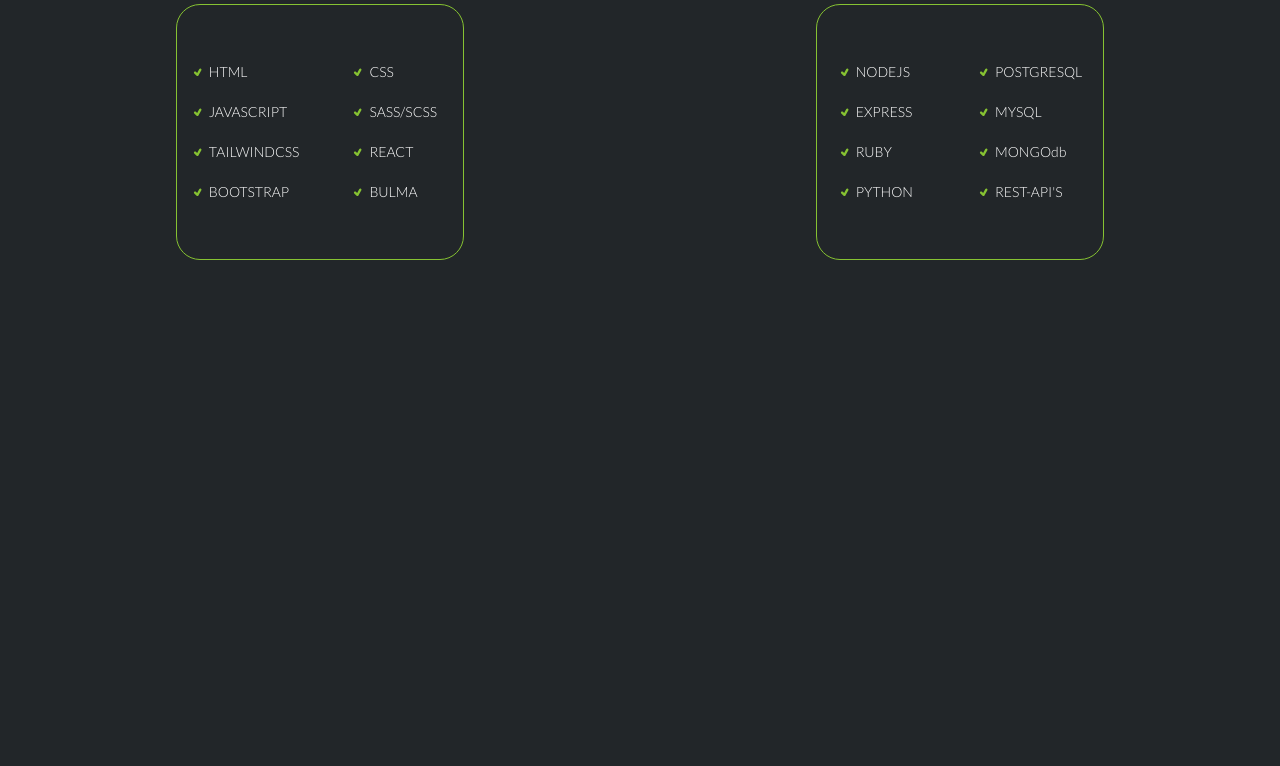
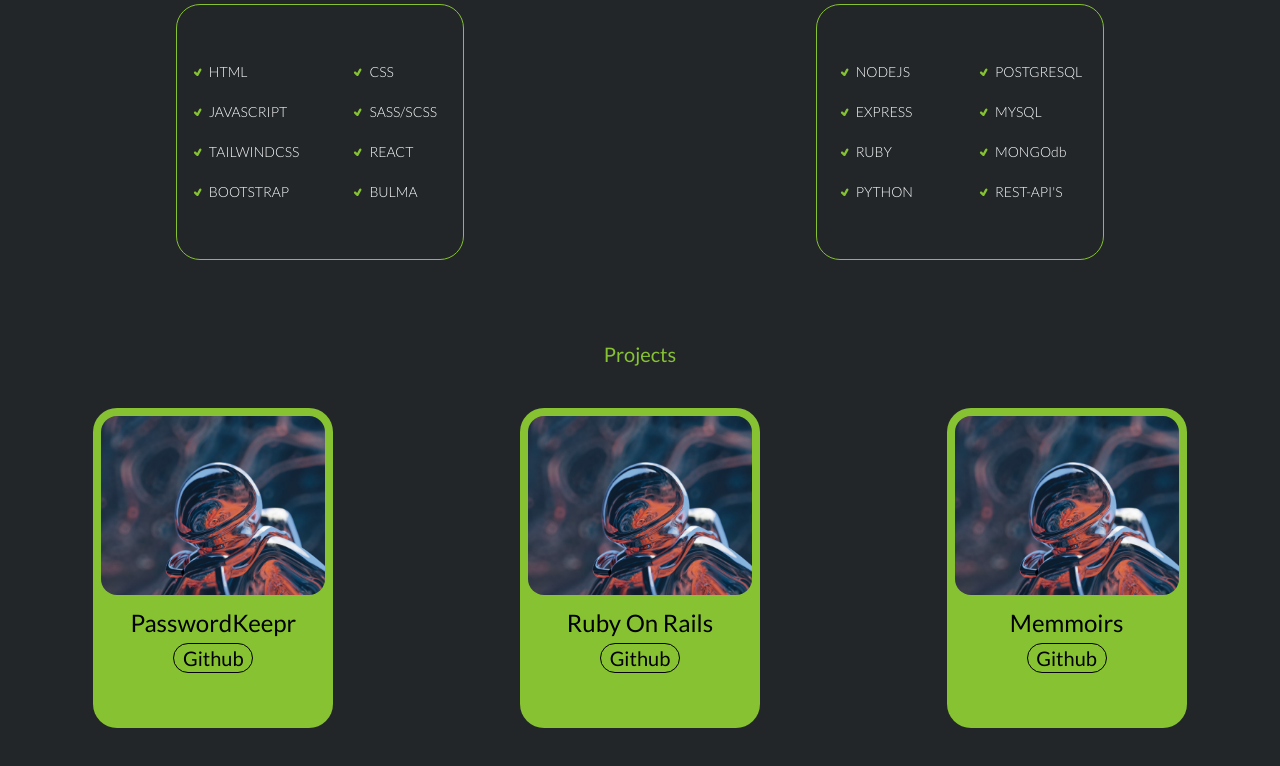
Before and after one commit to S550Stang/portfolio, a React (Create React App) app in the folder client/: page / in a window 1280 px wide. Shown: the part 2000-2766 px from the top of the page. Before the commit the page ends 2300 px from the top, so only its background shows below. Built offline with nearby package versions, Linux system fonts and the light colour scheme.

Commit message:
grid layour for all the projects

```diff
--- a/client/src/App.jsx
+++ b/client/src/App.jsx
@@ -4,6 +4,7 @@
 import ExperiencePage from "./ExperiencePage";
 import SkillsPage from "./SkillsPage";
 import VectorGraphicsPage from "./VectorGraphicsPage";
+import ProjectsPage from "./ProjectPage";
 
 export default function App() {
   return (
@@ -13,6 +14,7 @@
       <AboutPage />
       <ExperiencePage />
       <SkillsPage />
+      <ProjectsPage />
     </>
   );
 }
--- a/client/src/GlassNavigationPage/GlassNavigationComponent/index.jsx
+++ b/client/src/GlassNavigationPage/GlassNavigationComponent/index.jsx
@@ -44,14 +44,18 @@
           sm:text-sm md:text-md lg:text-lg xl:text-lg 2xl:text-2xl"
         />
       </a>
+      <a href="#Projects">
         <GiHeartBattery
           className="hover:cursor-pointer invisible sm:visible sm:hover:text-white
         sm:text-sm md:text-md lg:text-lg xl:text-lg 2xl:text-2xl"
         />
+      </a>
+      <a href="#Contact">
         <RiMessage2Fill
           className="hover:cursor-pointer invisible sm:visible sm:hover:text-white
         sm:text-sm md:text-md lg:text-lg xl:text-lg 2xl:text-2xl"
         />
+      </a>
     </motion.div>
   );
 }
--- a/client/src/HomePage/HamburgerToggle/HamburgerToggle.jsx
+++ b/client/src/HomePage/HamburgerToggle/HamburgerToggle.jsx
@@ -44,14 +44,6 @@
         </li>
         <li>
           <a
-            href="#Portfolio"
-            className="cursor-pointer hover:underline hover:text-white"
-          >
-            Portfolio
-          </a>
-        </li>
-        <li>
-          <a
             href="#Contact"
             className="cursor-pointer hover:underline hover:text-white"
           >
--- /dev/null
+++ b/client/src/ProjectPage/BitlyCloneComponent/index.jsx
@@ -0,0 +1,20 @@
+import React from "react";
+import image from "../../assets/unsplash.jpg";
+
+export default function BitlyCloneComponent() {
+  return (
+    <div className="w-60 h-80 mt-10 btn-bg hover:bg-[#222629] hover:border hover:border-[#86C232] rounded-3xl mx-auto font-Lato ">
+      <div className="flex flex-col justify-center items-center hover:text-white gap-1">
+        <img
+          src={image}
+          alt="passwordKeepr"
+          className="w-full p-2 rounded-3xl"
+        />
+        <p className="text-2xl ">Bitly Clone </p>
+        <button className="text-black inline-block border border-black text-lg lg:text-xl rounded-3xl w-20 btn-bg">
+          <a href="https://github.com/S550Stang/tinyApp">Github</a>
+        </button>
+      </div>
+    </div>
+  );
+}
--- /dev/null
+++ b/client/src/ProjectPage/LoadashCloneComponent/index.jsx
@@ -0,0 +1,20 @@
+import React from "react";
+import image from "../../assets/unsplash.jpg";
+
+export default function LoadashCloneComponent() {
+  return (
+    <div className="w-60 h-80 mt-10 btn-bg hover:bg-[#222629] hover:border hover:border-[#86C232] rounded-3xl mx-auto font-Lato ">
+      <div className="flex flex-col justify-center items-center hover:text-white gap-1">
+        <img
+          src={image}
+          alt="passwordKeepr"
+          className="w-full p-2 rounded-3xl"
+        />
+        <p className="text-2xl ">Loadash Clone </p>
+        <button className="text-black inline-block border border-black text-lg lg:text-xl rounded-3xl w-20 btn-bg">
+          <a href="https://github.com/S550Stang/lotide">Github</a>
+        </button>
+      </div>
+    </div>
+  );
+}
--- /dev/null
+++ b/client/src/ProjectPage/MemoirsComponent/index.jsx
@@ -0,0 +1,22 @@
+import React from "react";
+import image from "../../assets/unsplash.jpg";
+
+export default function MemoirsComponent() {
+  return (
+    <div className="w-60 h-80 mt-10 btn-bg hover:bg-[#222629] hover:border hover:border-[#86C232] rounded-3xl mx-auto font-Lato ">
+      <div className="flex flex-col justify-center items-center hover:text-white gap-1">
+        <img
+          src={image}
+          alt="passwordKeepr"
+          className="w-full p-2 rounded-3xl"
+        />
+        <p className="text-2xl ">Memmoirs</p>
+        <button className="text-black inline-block border border-black text-lg lg:text-xl rounded-3xl w-20 btn-bg">
+          <a href="https://github.com/S550Stang/Memoirs-Final-Project">
+            Github
+          </a>
+        </button>
+      </div>
+    </div>
+  );
+}
--- /dev/null
+++ b/client/src/ProjectPage/PasswordKeeprComponent/index.jsx
@@ -0,0 +1,20 @@
+import React from "react";
+import image from "../../assets/unsplash.jpg";
+
+export default function PasswordKeeprComponent() {
+  return (
+    <div className="w-60 h-80 mt-10 btn-bg hover:bg-[#222629] hover:border hover:border-[#86C232] rounded-3xl mx-auto font-Lato ">
+      <div className="flex flex-col justify-center items-center hover:text-white gap-1">
+        <img
+          src={image}
+          alt="passwordKeepr"
+          className="w-full p-2 rounded-3xl"
+        />
+        <p className="text-2xl ">PasswordKeepr</p>
+        <button className="text-black inline-block border border-black text-lg lg:text-xl rounded-3xl w-20 btn-bg">
+          <a href="https://github.com/valik94/PasswordKeeper">Github</a>
+        </button>
+      </div>
+    </div>
+  );
+}
--- /dev/null
+++ b/client/src/ProjectPage/ProjectsComponent/index.jsx
@@ -0,0 +1,20 @@
+import React from "react";
+import LoadashCloneComponent from "../LoadashCloneComponent";
+import MemoirsComponent from "../MemoirsComponent";
+import PasswordKeeprComponent from "../PasswordKeeprComponent";
+import RubyOnRailsComponent from "../RubyOnRailsComponent";
+import BitlyCloneComponent from "../BitlyCloneComponent";
+import TwitterCloneComponent from "../TwitterCloneComponent";
+
+export default function ProjectsComponent() {
+  return (
+    <div className="lg:grid lg:grid-cols-2 xl:grid-cols-3 ">
+      <PasswordKeeprComponent />
+      <RubyOnRailsComponent />
+      <MemoirsComponent />
+      <LoadashCloneComponent />
+      <BitlyCloneComponent />
+      <TwitterCloneComponent />
+    </div>
+  );
+}
--- /dev/null
+++ b/client/src/ProjectPage/ProjectsHeaderTitle/index.jsx
@@ -0,0 +1,14 @@
+import React from "react";
+
+export default function ProjectsHeaderTitle() {
+  return (
+    <div
+      id="Projects"
+      className="flex flex-col justify-center items-center font-Lato mt-10"
+    >
+      <h1 className="headerTitle text-md sm:text-lg lg:text-xl 2xl:text-2xl">
+        Projects
+      </h1>
+    </div>
+  );
+}
--- /dev/null
+++ b/client/src/ProjectPage/RubyOnRailsComponent/index.jsx
@@ -0,0 +1,20 @@
+import React from "react";
+import image from "../../assets/unsplash.jpg";
+
+export default function RubyOnRailsComponent() {
+  return (
+    <div className="w-60 h-80 mt-10 btn-bg hover:bg-[#222629] hover:border hover:border-[#86C232] rounded-3xl mx-auto font-Lato ">
+      <div className="flex flex-col justify-center items-center hover:text-white gap-1">
+        <img
+          src={image}
+          alt="passwordKeepr"
+          className="w-full p-2 rounded-3xl"
+        />
+        <p className="text-2xl ">Ruby On Rails</p>
+        <button className="text-black inline-block border border-black text-lg lg:text-xl rounded-3xl w-20 btn-bg">
+          <a href="https://github.com/S550Stang/RONRAILS">Github</a>
+        </button>
+      </div>
+    </div>
+  );
+}
--- /dev/null
+++ b/client/src/ProjectPage/TwitterCloneComponent/index.jsx
@@ -0,0 +1,20 @@
+import React from "react";
+import image from "../../assets/unsplash.jpg";
+
+export default function TwitterCloneComponent() {
+  return (
+    <div className="w-60 h-80 mt-10 btn-bg hover:bg-[#222629] hover:border hover:border-[#86C232] rounded-3xl mx-auto font-Lato ">
+      <div className="flex flex-col justify-center items-center hover:text-white gap-1">
+        <img
+          src={image}
+          alt="passwordKeepr"
+          className="w-full p-2 rounded-3xl"
+        />
+        <p className="text-2xl ">Twitter Clone </p>
+        <button className="text-black inline-block border border-black text-lg lg:text-xl rounded-3xl w-20 btn-bg">
+          <a href="https://github.com/S550Stang/tweeterr">Github</a>
+        </button>
+      </div>
+    </div>
+  );
+}
--- /dev/null
+++ b/client/src/ProjectPage/index.js
@@ -0,0 +1,12 @@
+import React from "react";
+import ProjectsComponent from "./ProjectsComponent";
+import ProjectsHeaderTitle from "./ProjectsHeaderTitle";
+
+export default function ProjectsPage() {
+  return (
+    <div>
+      <ProjectsHeaderTitle />
+      <ProjectsComponent />
+    </div>
+  );
+}
```
Also changed, not shown: client/src/assets/unsplash.jpg (added). Lines whose indentation alone changed are shown as unchanged.
